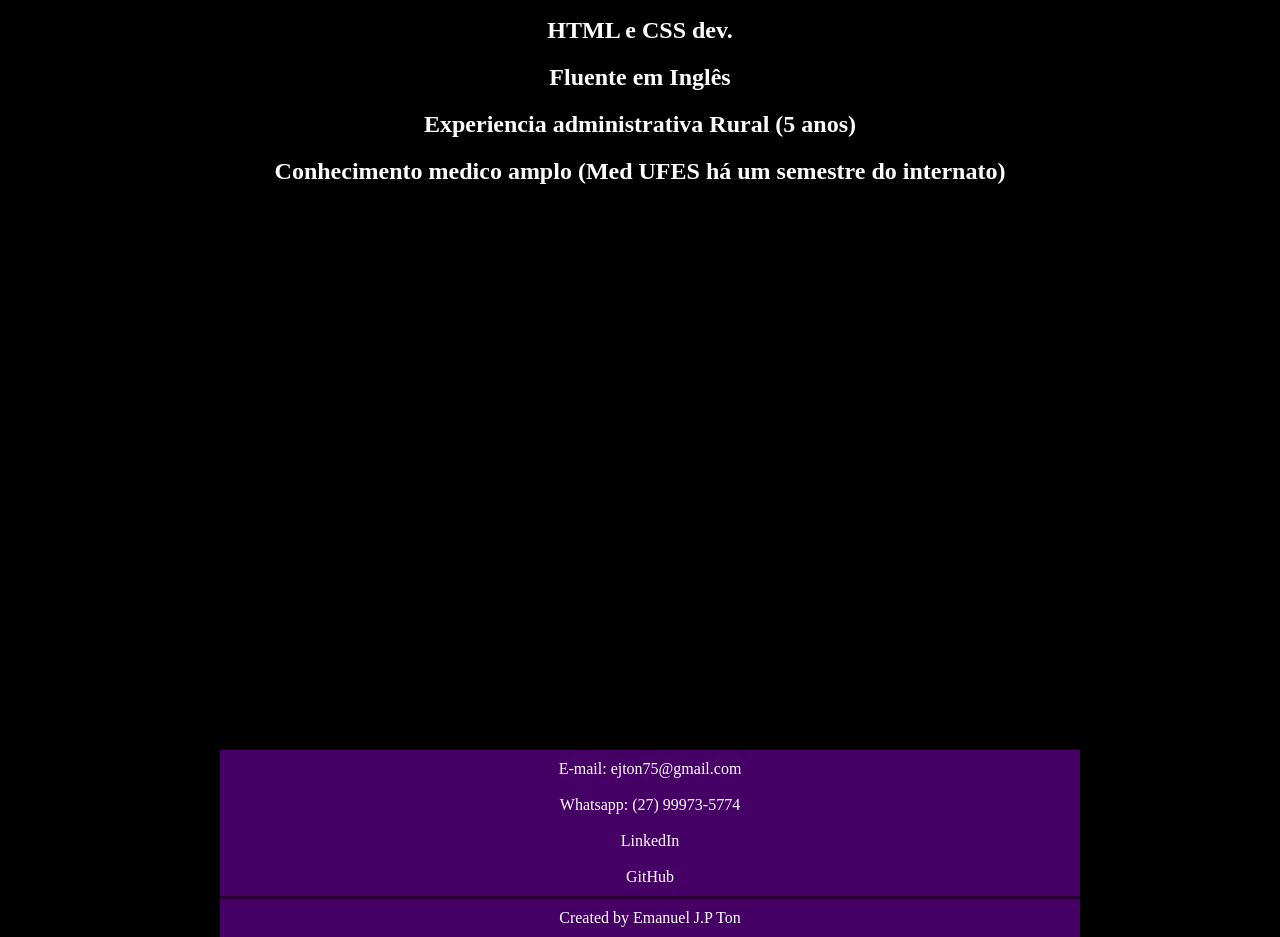
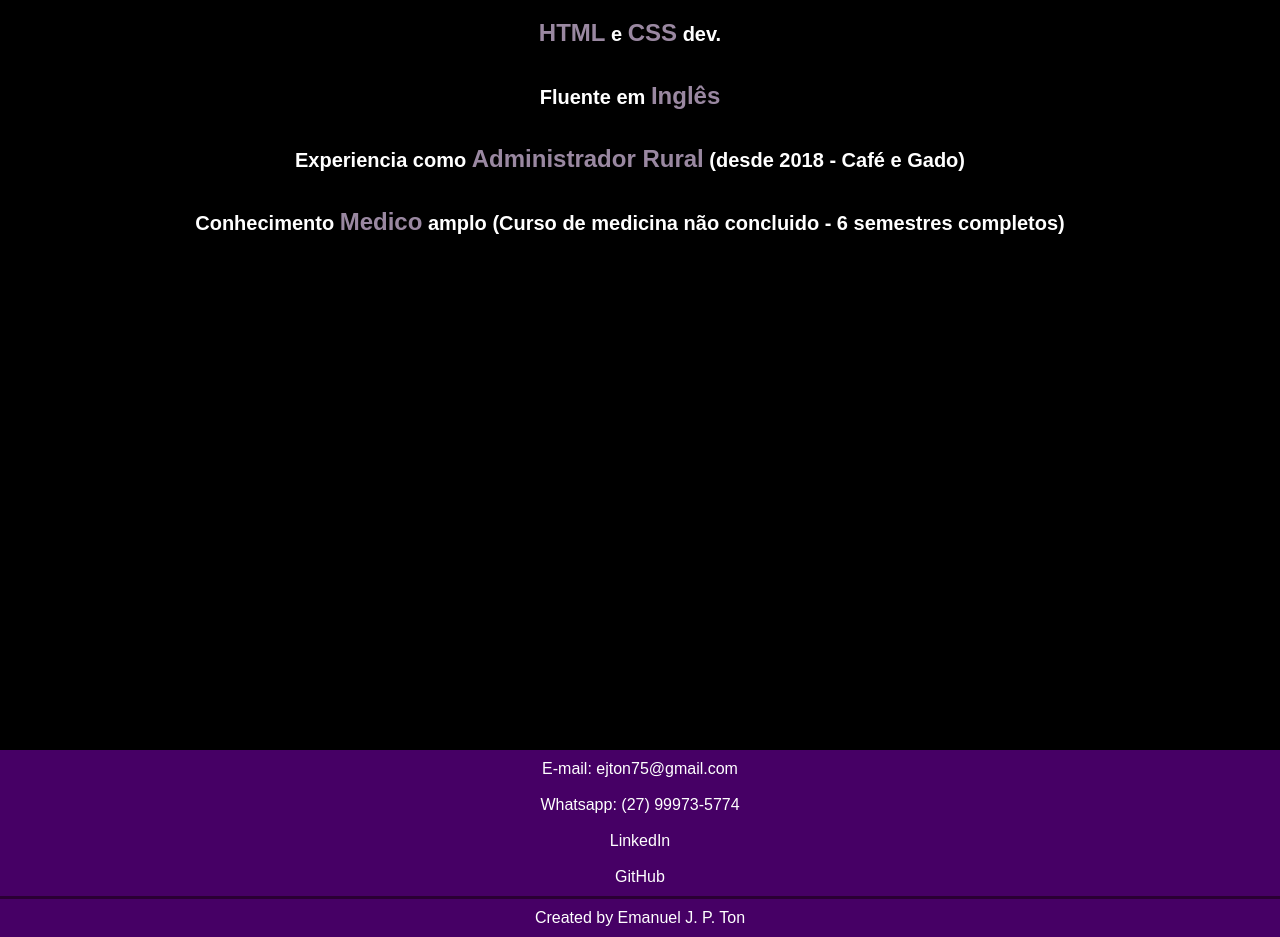
Before and after one commit to Ejton75/Portif-lio, a plain HTML site: page index.html in a window 1280 px wide. Shown: the part 950-1887 px from the top of the page. Drawn offline with Linux system fonts and the light colour scheme.

Commit message:
Add files via upload

```diff
--- a/index.html
+++ b/index.html
@@ -25,7 +25,7 @@
         <div id="porttext">
           <h2>Quem sou eu?</h2>
           <p>
-              <b>Programador</b>, <b>Fazendeiro</b> e <b>meio Medico</b>, tentando transformar todo esse <b>CAOS</b> em experiencias unicas como futuro <b>Gamedev</b>.
+              <b>Programador</b>, <b>Fazendeiro</b> e <b>Meio Médico</b>, tentando transformar todo esse <b>CAOS</b> em experiencias unicas como futuro <b>Gamedev</b>.
           </p>
         </div>
       </section>
@@ -33,23 +33,24 @@
 
       <h1>Serviços</h1>
 
-      <h2>HTML e CSS dev.</h2>
-      <h2>Fluente em Inglês</h2>
-      <h2>Experiencia administrativa Rural (5 anos)</h2>
-      <h2>Conhecimento medico amplo (Med UFES há um semestre do internato)</h2>
+      <h2><b>HTML</b> e <b>CSS</b> dev.</h2>
+      <h2>Fluente em <b>Inglês</b></h2>
+      <h2>Experiencia como <b>Administrador Rural</b> (desde 2018 - Café e Gado)</h2>
+      <h2>Conhecimento <b>Medico</b> amplo (Curso de medicina não concluido - 6 semestres completos)</h2>
     </section>
 
 
-    <section>
-      <ul id="contatos">
+    <div id="contatos">
+      <ul id="contatos-info">
         <li>E-mail: ejton75@gmail.com</li><br>
         <li>Whatsapp: (27) 99973-5774</li><br>
         <li><a href="https://www.linkedin.com/in/emanuel-ton-074559272?lipi=urn%3Ali%3Apage%3Ad_flagship3_profile_view_base_contact_details%3BCfvDCKACSkyF2xnBczhfxw%3D%3D">LinkedIn</a> </li><br>
         <li><a href="https://github.com/Ejton75">GitHub</a></li>
       </ul>
-    </section>
-     <footer>Created by Emanuel J.P Ton</footer>
-    </main>
+    </div>
+     <footer>Created by Emanuel J. P. Ton</footer>
+
+</main>
 
 </body>
 </html>
--- a/style.css
+++ b/style.css
@@ -1,20 +1,28 @@
+
+html, body{
+    max-width: 100vw;
+    overflow-x:hidden;
+    font-family:Arial, Helvetica, sans-serif;
+}
 body{
     background-color: black;
     color: white;
     display: flex;
     align-content: center;
     justify-content: center;
-    margin: 0;
-
-
+    width: 100%;
+    margin: auto;
+    padding: 0px;
 }
 div.foto{
     background-color: #460065;
-    width: 280px;
-    max-width: 100vw;
-    height: 280px;
+    width: 278px;
+    max-width: 100%;
+    height: 278px;
     border-radius: 100%;
     margin: auto;
+    padding: 0px;
+
 }
 a{
     color:white;
@@ -22,14 +30,13 @@ a{
 }
 
 .topnav{
-    width: 100%;
-    max-width: 100vw;
+    width: 100vw;
     background-color: #460065;
     display: flex;
     position: fixed;
     top: 0;
     left: 0;
-    margin: auto;
+    margin: 0px;
 }
 div.botao{
     background-color: #460065;
@@ -37,7 +44,7 @@ div.botao{
     align-items: center;
     justify-content: center;
     height: 50px;
-    width: 94px;
+    width: 90px;
 }
 div.botao:hover{
     background-color:#2A0034;
@@ -46,16 +53,19 @@ div.botao:hover{
 
 #Portifolio{
     height: 100vh;
-    width: 100%;
+    width: 100vw;
     padding-top: 50px;
 }
 #Portifolio h1,h2{
     max-width: 100vw;
     text-align: center;
+    font-size: 30px;
 }
 #porttext{
     max-width: 100vw;
-
+    padding: 10px;
+    margin:20px;
+    text-align: center;
 }
 #Serviços{
     padding-top: 50px;
@@ -64,26 +74,41 @@ div.botao:hover{
 }
 #Serviços h1{
     max-width: 100vw;
-    text-align: center
+    text-align: center;
+    font-size: 30px;
+    margin: auto;
+
+}
+#Serviços h2{
+    font-size: 20px;
+    max-width: 100vw;
+    text-align: center;
+    padding-top: 5px;
+    margin: 30px;
 }
 #contatos{
+    width: 100%;
+}
+#contatos-info{
     background-color: #460065;
-    position: static;
+
     bottom: 0;
-    left: 0;
-    width: 100%;
-    max-width: 100vw;
+    width: 100vw;
     text-align: center;
     list-style: none;
     padding: 10px;
     margin: 0;
 }
 footer{
-    width: 100%;
-    max-width: 100vw;
+    width: 100vw;
     text-align: center;
     background-color: #460065;
     padding: 10px;
     border-top-style: solid;
     border-color: #2A0034;
+    margin: 0;
 }
+b{
+    font-size: larger;
+    color: #9a88a1;
+}
```
